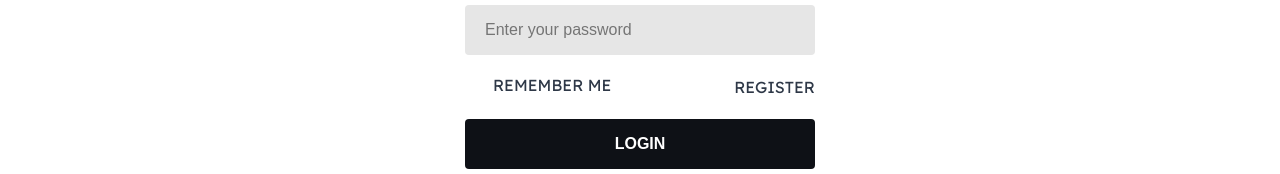
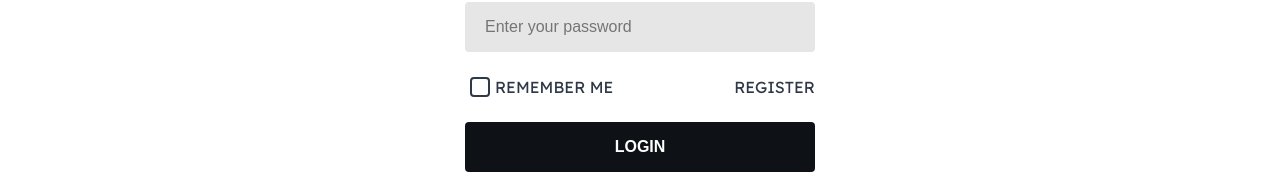
Before and after one commit to hirokirigaya/HXZstore, a React (Vite) app: page /login in a window 1280 px wide. Shown: the part 478-652 px from the top of the page. Built offline with nearby package versions, Linux system fonts and the light colour scheme; what miragejs would draw is missing.

Commit message:
:tada: Test Checkbox

```diff
--- a/index.html
+++ b/index.html
@@ -8,6 +8,7 @@
     <link rel="preconnect" href="https://fonts.gstatic.com" crossorigin>
     <link href="https://fonts.googleapis.com/css2?family=Lexend:wght@300;400;600;700&display=swap" rel="stylesheet">
 
+    <link rel="stylesheet" href="https://cdnjs.cloudflare.com/ajax/libs/font-awesome/5.13.0/css/all.min.css">
     <title>HXZ store</title>
   </head>
   <body>
--- a/src/components/Checkbox/index.jsx
+++ b/src/components/Checkbox/index.jsx
@@ -1,7 +1,11 @@
 import styled from 'styled-components'
 
 const CustomCheckbox = styled.div`
-
+  display: flex;
+  align-items: center;
+  margin: .5rem;
+  gap: .5rem;
+/*
   label {
     user-select: none;
     color: ${({ theme }) => theme.secondary};
@@ -29,6 +33,38 @@ const CustomCheckbox = styled.div`
     background-position: center;
     background-repeat: no-repeat;
     border: none;
+  } */
+  label {
+    user-select: none;
+    color: ${({ theme }) => theme.secondary};
+    cursor: pointer;
+  }
+
+  input[type = "checkbox"] {
+    appearance: none;
+    -webkit-appearance: none;
+    height: 20px;
+    width: 20px;
+    background-color: transparent;
+    border: 2px solid ${({theme}) => theme.secondary};
+    border-radius: 4px;
+    cursor: pointer;
+    display: flex;
+    align-items: center;
+    justify-content: center;
+    transition: filter ease-in-out 0.2s;
+  }
+
+  input[type = "checkbox"]:after {
+    font-family: 'Font Awesome 5 Free';
+    content: '\f00c';
+    font-weight: 900;
+    color: ${({theme}) => theme.primary};
+    display: none;
+  }
+
+  input[type = "checkbox"]:checked:after {
+    display: block;
   }
 `
 export function Checkbox(props) {
```
